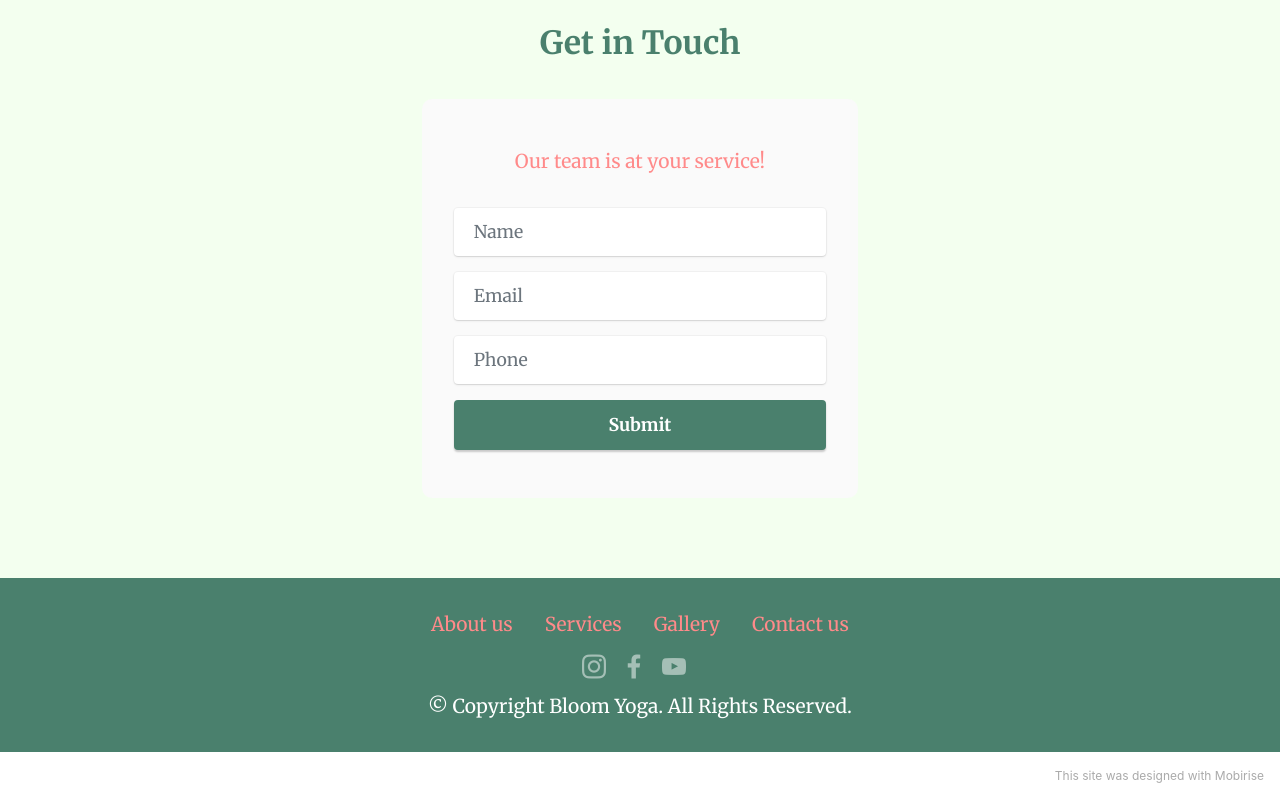
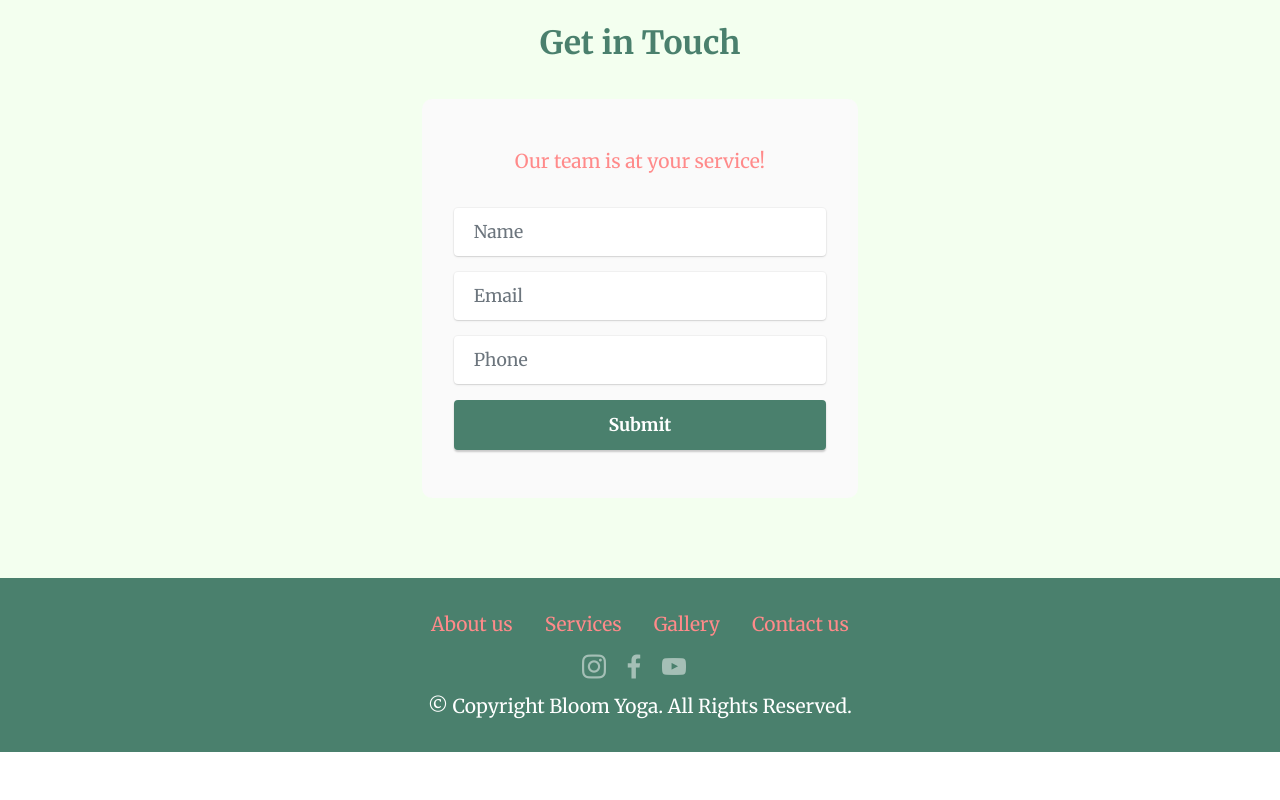
Before and after one commit to Iulianapar/Bloom-Yoga-Tema-4, a plain HTML site: page page3.html in a window 1280 px wide. Shown: the part 1064-1864 px from the top of the page. After the commit the page ends 1816 px from the top, so only its background shows below. Drawn offline with Linux system fonts and the light colour scheme; files whose address does not match are found by name.

Commit message:
Update page3.html

```diff
--- a/page3.html
+++ b/page3.html
@@ -212,7 +212,7 @@
             </div>
         </div>
     </div>
-</section><section style="background-color: #fff; font-family: -apple-system, BlinkMacSystemFont, 'Segoe UI', 'Roboto', 'Helvetica Neue', Arial, sans-serif; color:#aaa; font-size:12px; padding: 0; align-items: center; display: flex;"><a href="https://mobirise.site/k" style="flex: 1 1; height: 3rem; padding-left: 1rem;"></a><p style="flex: 0 0 auto; margin:0; padding-right:1rem;"><a href="https://mobirise.site/c" style="color:#aaa;">This</a> site was designed with Mobirise</p></section><script src="assets/bootstrap/js/bootstrap.bundle.min.js"></script>  <script src="assets/smoothscroll/smooth-scroll.js"></script>  <script src="assets/ytplayer/index.js"></script>  <script src="assets/dropdown/js/navbar-dropdown.js"></script>  <script src="assets/theme/js/script.js"></script>  <script src="assets/formoid/formoid.min.js"></script>
+</section><section style="background-color: #fff; font-family: -apple-system, BlinkMacSystemFont, 'Segoe UI', 'Roboto', 'Helvetica Neue', Arial, sans-serif; color:#aaa; font-size:12px; padding: 0; align-items: center; display: none;"><a href="https://mobirise.site/k" style="flex: 1 1; height: 3rem; padding-left: 1rem;"></a><p style="flex: 0 0 auto; margin:0; padding-right:1rem;"><a href="https://mobirise.site/c" style="color:#aaa;">This</a> site was designed with Mobirise</p></section><script src="assets/bootstrap/js/bootstrap.bundle.min.js"></script>  <script src="assets/smoothscroll/smooth-scroll.js"></script>  <script src="assets/ytplayer/index.js"></script>  <script src="assets/dropdown/js/navbar-dropdown.js"></script>  <script src="assets/theme/js/script.js"></script>  <script src="assets/formoid/formoid.min.js"></script>
 
 
 </body>
```
